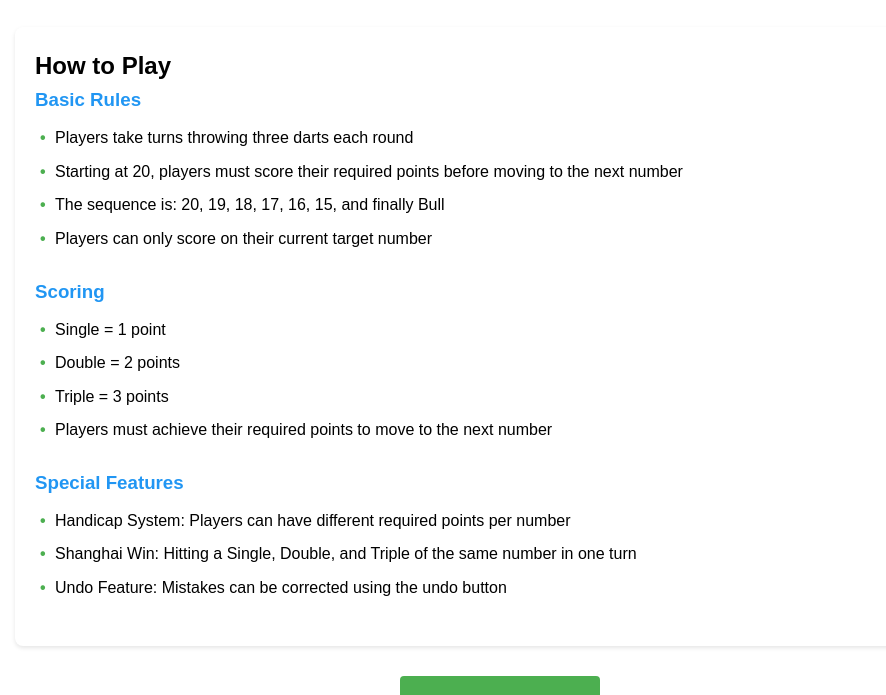
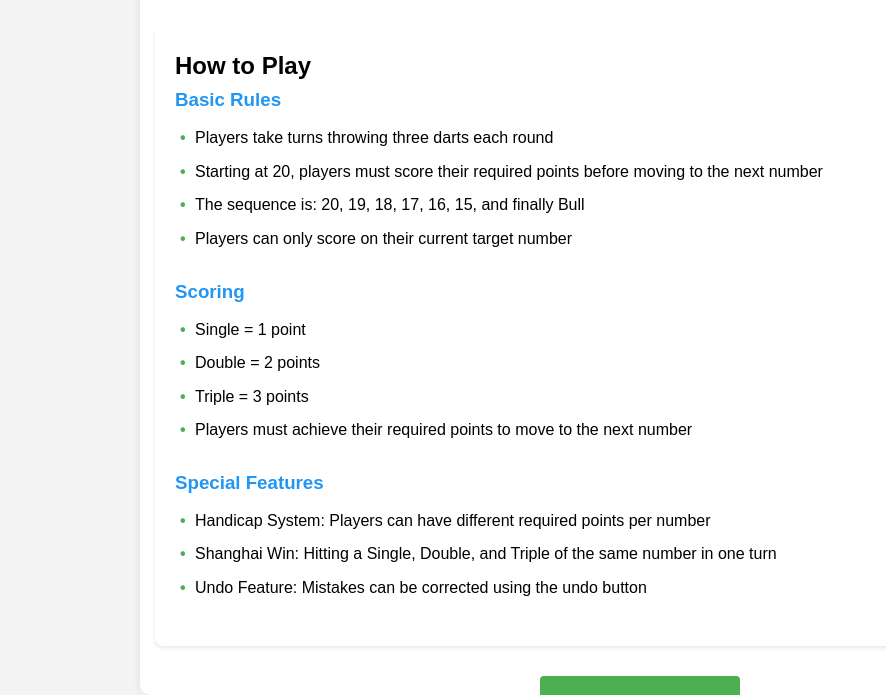
Before and after one commit to hrosswilson/ShanghaiDarts, a plain HTML site: page index.html in a window 1280 px wide. Shown: the part 105-800 px from the top of the page, without its empty margins (0-886 px from the left). Drawn offline with Linux system fonts and the light colour scheme.

Commit message:
Fix screen not being central on PC

```diff
--- a/styles.css
+++ b/styles.css
@@ -16,14 +16,17 @@ html, body {
     padding: 0;
     height: 100%;
     width: 100%;
-    overflow: hidden;  /* Prevent scrolling */
+    overflow-x: hidden;
+    display: flex;
+    justify-content: center;  /* Center horizontally */
+    background-color: #f4f4f4;
 }
 
 .container {
-    min-height: 100vh;  /* Make container at least full height */
-    width: 100%;
-    max-width: none;    /* Allow full width in fullscreen */
-    margin: 0;
+    width: 95%;
+    max-width: 800px;    /* Back to limited width */
+    min-height: 100vh;
+    margin: 0 auto;      /* Center the container */
     padding: 15px;
     box-sizing: border-box;
     background-color: white;
```
